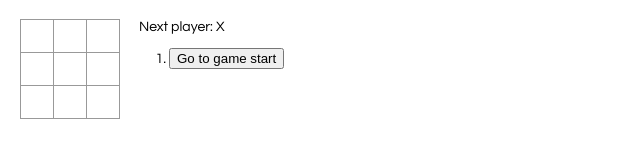
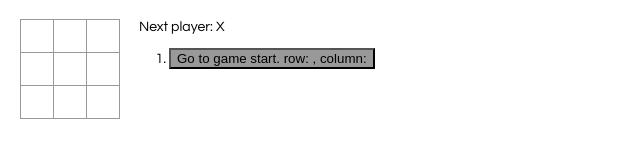
Before and after one commit to getlinerm/react-game, a React app in the folder react-game/: page / in a window 1280 px wide. Shown: the whole page, without its empty margins (0-640 px from the left). Built offline with nearby package versions, Linux system fonts and the light colour scheme.

Commit message:
2.在步骤列表中加粗显示当前选中的项目。

```diff
--- a/react-game/src/index.css
+++ b/react-game/src/index.css
@@ -48,3 +48,6 @@ ol, ul {
 .game-info {
   margin-left: 20px;
 }
+.active{
+  background: #999
+}
--- a/react-game/src/index.js
+++ b/react-game/src/index.js
@@ -98,12 +98,14 @@ class Game extends React.Component {
     const moves = history.map((step, move) => {
       const position = step.position;
       const desc = move ?
-        // 'Go to move #' + move + 'position: ' + position.row + position.column:
         `Go to move #${move}. row: ${position.row}, column: ${position.column}`:
-        'Go to game start';
+        `Go to game start. row: , column: `;
       return (
         <li key={move}>
-          <button onClick={() => this.jumpTo(move)}>{desc}</button>
+          <button
+            className={this.state.stepNumber === move ? 'active' : ''}
+            onClick={() => this.jumpTo(move)}>{desc}
+          </button>
         </li>
       );
     });
```
